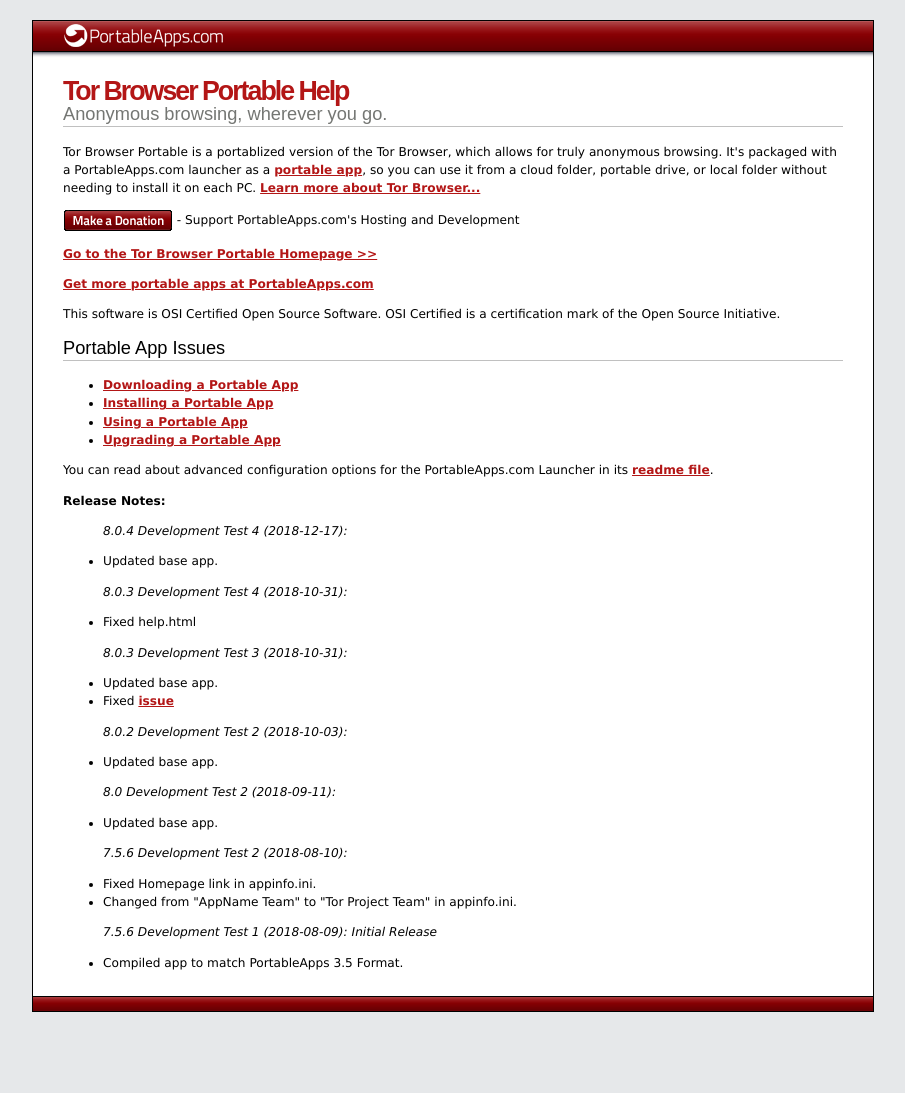
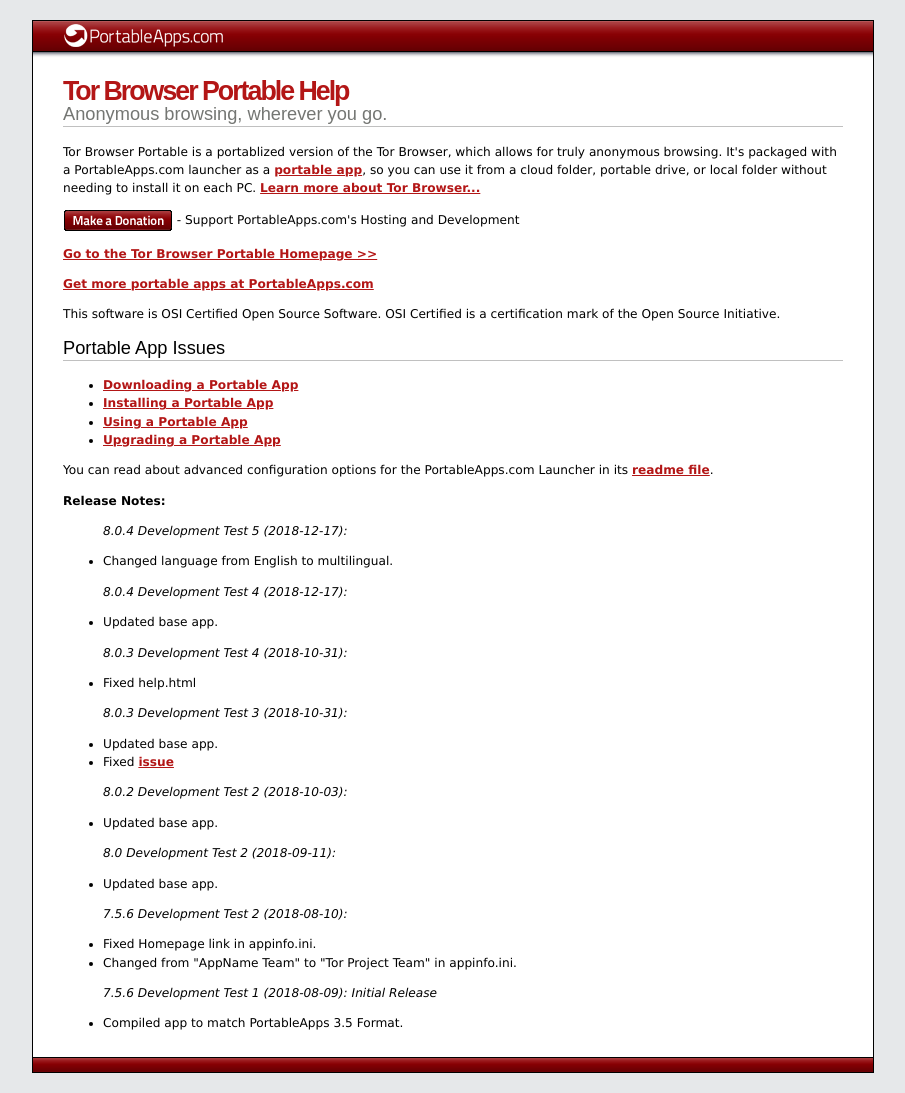
Before and after one commit to JarlPenguin/TorBrowserPortable, a Jekyll site: the page docs/help.html, which Jekyll copies as it is, in a window 1280 px wide. Shown: the whole page, without its empty margins (187-1092 px from the left). Built offline with Jekyll 4.4.1, drawn with Linux system fonts in a browser that asks for light colours; before the commit the page ends 1032 px from its top, so only the background shows below that.

Commit message:
update to dev test 5

```diff
--- a/docs/help.html
+++ b/docs/help.html
@@ -154,6 +154,9 @@
 </ul>
 <p>You can read about advanced configuration options for the PortableApps.com Launcher in its <a href="Other/Source/Readme.txt">readme file</a>.</p>
 <strong>Release Notes:</strong>
+<ul><em>8.0.4 Development Test 5 (2018-12-17):</em></ul>
+    <ul><li>Changed language from English to multilingual.</li>
+</ul>
 <ul><em>8.0.4 Development Test 4 (2018-12-17):</em></ul>
     <ul><li>Updated base app.</li>
 </ul>
```
Also changed, not shown: docs/index.md (+1 -1 lines), docs/readme.md, 1 other file.
